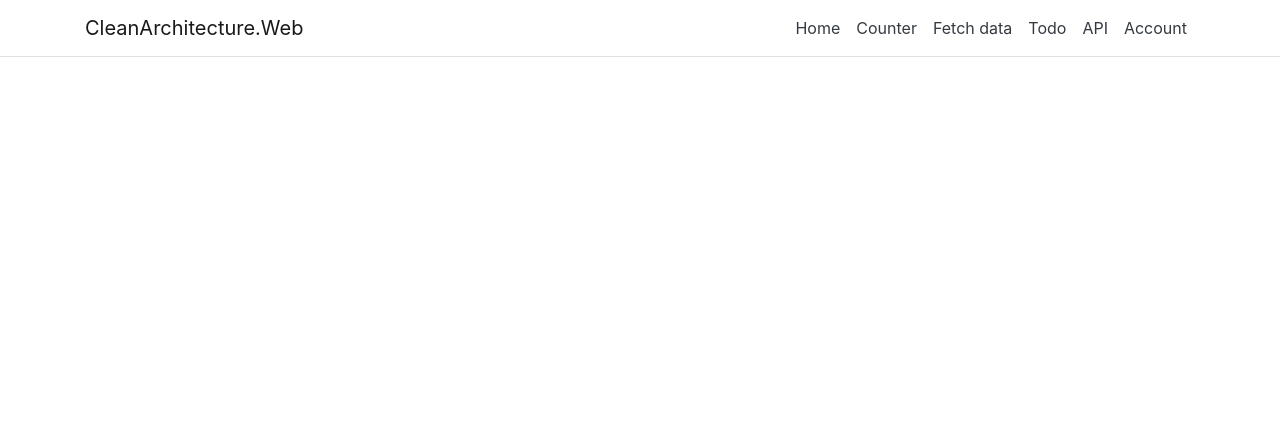
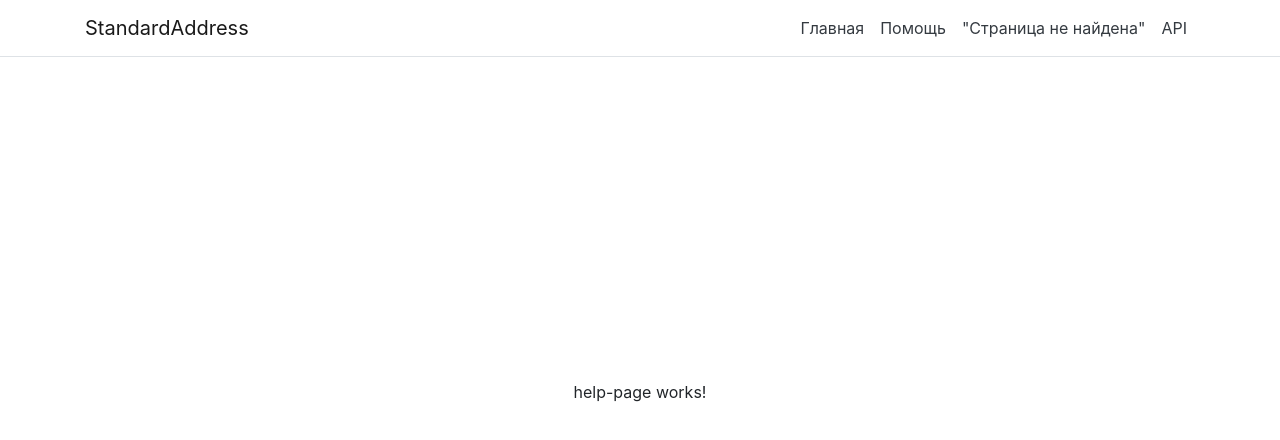
Before and after one commit to VovaGul/standard-address, an Angular app in the folder standard-address/: page /help-page in a window 1280 px wide. Shown: the top 440 px of the page. Built offline with nearby package versions, Linux system fonts and the light colour scheme.

Commit message:
подключил страницы к хидеру

```diff
--- a/standard-address/src/app/help-page/help-page.component.html
+++ b/standard-address/src/app/help-page/help-page.component.html
@@ -1 +1,3 @@
-<p>help-page works!</p>
+<div class="container d-flex flex-column align-items-center justify-content-center vh-100">
+  <p>help-page works!</p>
+</div>
--- a/standard-address/src/app/nav-menu/nav-menu.component.html
+++ b/standard-address/src/app/nav-menu/nav-menu.component.html
@@ -2,7 +2,7 @@
   <link rel="stylesheet" href="https://stackpath.bootstrapcdn.com/bootstrap/4.3.1/css/bootstrap.min.css">
   <nav class="navbar navbar-expand-sm navbar-toggleable-sm navbar-light bg-white border-bottom box-shadow mb-3 fixed-top">
     <div class="container">
-      <a class="navbar-brand" [routerLink]="['/']">CleanArchitecture.Web</a>
+      <a class="navbar-brand" [routerLink]="['/']">StandardAddress</a>
       <!-- <button
         class="navbar-toggler"
         type="button"
@@ -20,22 +20,16 @@
           <li class="nav-item"
               [routerLinkActive]="['link-active']"
               [routerLinkActiveOptions]="{ exact: true }">
-            <a class="nav-link text-dark" [routerLink]="['/']">Home</a>
+            <a class="nav-link text-dark" [routerLink]="['/']">Главная</a>
           </li>
           <li class="nav-item" [routerLinkActive]="['link-active']">
-            <a class="nav-link text-dark" [routerLink]="['/counter']">Counter</a>
+            <a class="nav-link text-dark" [routerLink]="['/help-page']">Помощь</a>
           </li>
           <li class="nav-item" [routerLinkActive]="['link-active']">
-            <a class="nav-link text-dark" [routerLink]="['/fetch-data']">Fetch data</a>
-          </li>
-          <li class="nav-item" [routerLinkActive]="['link-active']">
-            <a class="nav-link text-dark" [routerLink]="['/todo']">Todo</a>
+            <a class="nav-link text-dark" [routerLink]="['/page-not-found']">"Страница не найдена"</a>
           </li>
           <li class="nav-item">
             <a class="nav-link text-dark" href="/api" target="_blank">API</a>
-          </li>
-          <li class="nav-item">
-            <a class="nav-link text-dark" href="/Identity/Account/Manage">Account</a>
           </li>
         </ul>
       </div>
--- a/standard-address/src/app/page-not-found/page-not-found.component.html
+++ b/standard-address/src/app/page-not-found/page-not-found.component.html
@@ -1 +1,3 @@
-<p>page-not-found works!</p>
+<div class="container d-flex flex-column align-items-center justify-content-center vh-100">
+  <p>page-not-found works!</p>
+</div>
```
